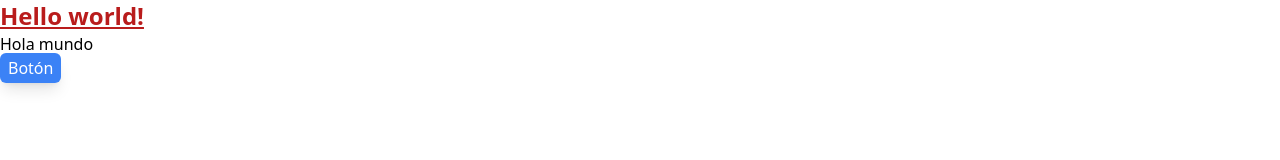
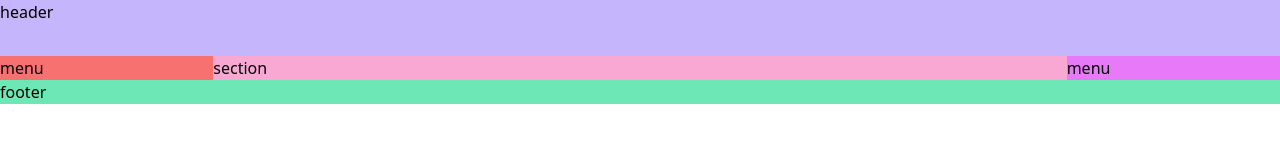
Before and after one commit to GreslyCoronel/primer-proyecto-node, a website: page src/index.html in a window 1280 px wide. Drawn offline with nearby package versions, Linux system fonts and the light colour scheme; files that its build step writes are made by us from their sources.

Commit message:
visualizacion con flex-blox con tailwind

```diff
--- a/src/index.html
+++ b/src/index.html
@@ -6,10 +6,24 @@
   <link href="/dist/output.css" rel="stylesheet">
 </head>
 <body>
-  <h1 class="text-2xl text-red-700  font-bold underline">
-    Hello world!
-  </h1>
-  <p>Hola mundo</p>
-  <span class="shadow-lg transition duration-400 hover:bg-red-400 bg-blue-500 text-white px-2 py-1 rounded-md">Botón</span>
+  <div class="container bg-blue-300 mx-auto ">
+    <header class="bg-violet-300 h-14">
+      header
+    </header>
+    <div class="bg-green-300 flex">
+      <menu class=" bg-red-400 w-1/5   ">
+        menu
+      </menu>
+      <section class="bg-pink-300 w-4/5 ">
+        section
+      </section>
+      <div class=" bg-fuchsia-400 w-1/5   ">
+        menu
+      </div>
+    </div>
+    <footer class="bg-emerald-300">
+      footer
+    </footer>
+  </div>
 </body>
 </html>
```
